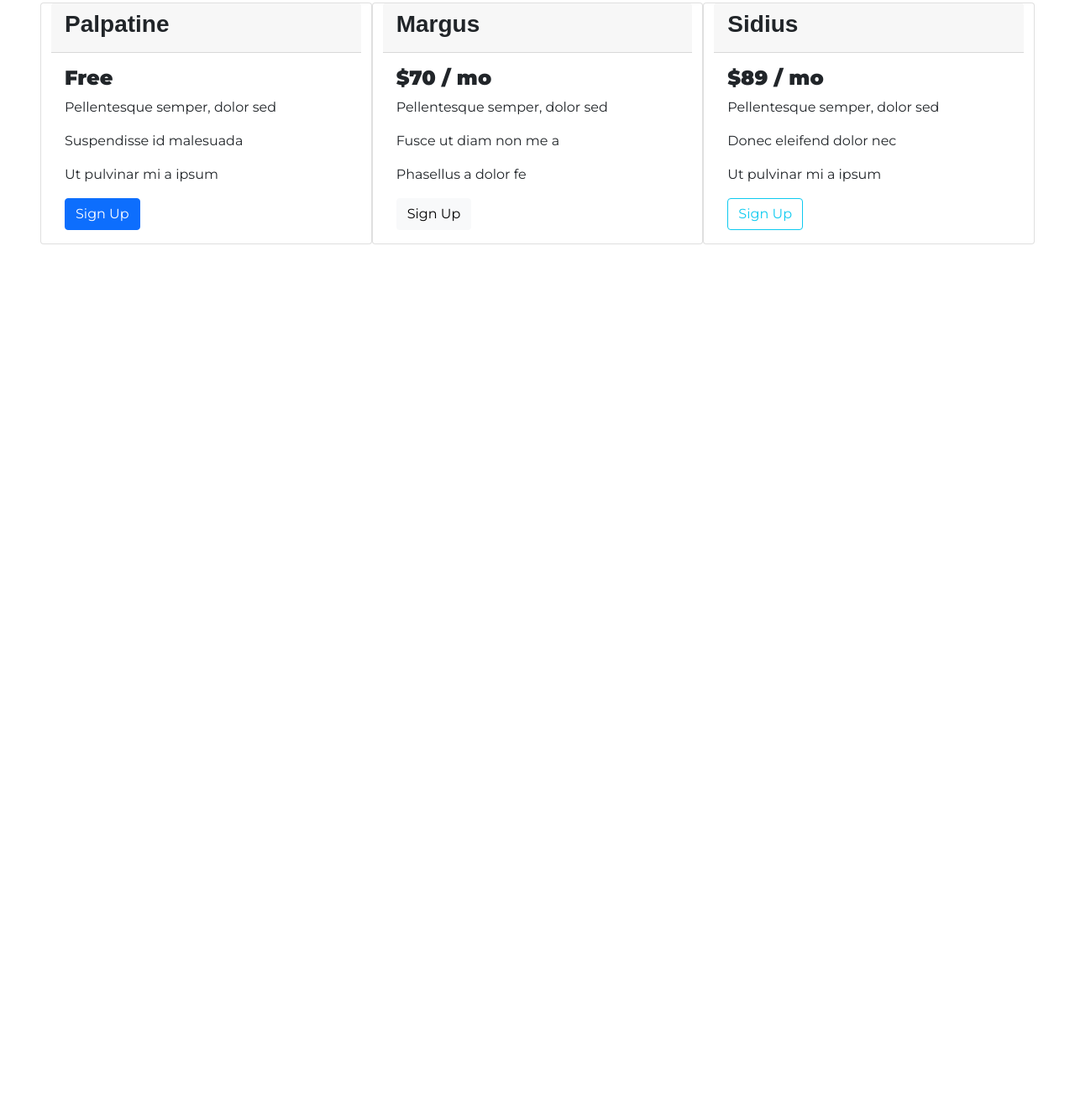
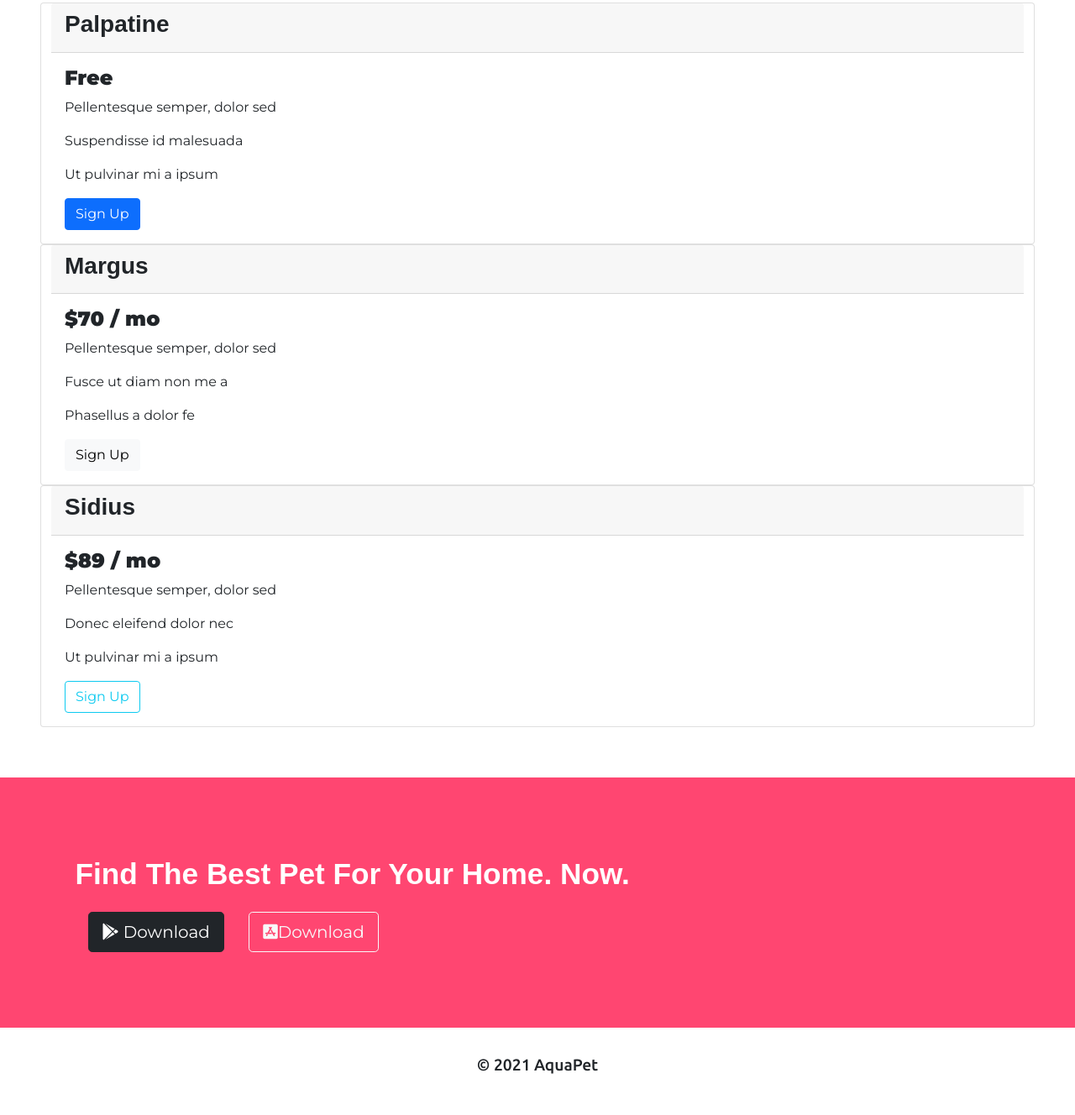
Before and after one commit to mohdazlan/aquaPet, a plain HTML site: page index.html in a window 1280 px wide. Shown: the part 1925-3253 px from the top of the page at 84% size. Before the commit the page ends 2276 px from the top, so only its background shows below. Drawn offline with nearby package versions, Linux system fonts and the light colour scheme.

Commit message:
last commit

```diff
--- a/css/style.css
+++ b/css/style.css
@@ -93,3 +93,24 @@ font-size: 1.5rem;}
 #pricing {
     padding: 60px;
 }
+
+#download{
+    background: #ff4671;
+    color: white;
+    padding: 7%;
+}
+
+#download-heading{
+    font-family: 'Montserrat-Black', sans-serif;
+    font-weight: 900;
+    font-size: 2.2rem;
+    line-height: 1.5;
+}
+
+#footer {
+    padding: 30px;
+    text-align: center;
+    font-family: "ubuntu";
+    font-size: 1.2rem;
+    line-height: 1.5;
+}
--- a/index.html
+++ b/index.html
@@ -207,18 +207,17 @@
       <img class="press-logo" src="img/mashable.png" />
     </div>
 
-
     <!-- Pricing -->
     <div id="pricing">
       <h2>A Plan for Every Pet Owner's Needs</h2>
       <p>Simple and affordable price plan for you and your pets</p>
 
       <div class="row">
-      <div class="card col">
+        <div class="card">
           <div class="card-header">
             <h3>Palpatine</h3>
           </div>
-        <div class="card-body ">
+          <div class="card-body">
             <h2>Free</h2>
             <p>Pellentesque semper, dolor sed</p>
             <p>Suspendisse id malesuada</p>
@@ -227,7 +226,7 @@
           </div>
         </div>
 
-      <div class="card  col">
+        <div class="card">
           <div class="card-header">
             <h3>Margus</h3>
           </div>
@@ -240,7 +239,7 @@
           </div>
         </div>
 
-      <div class="card  col">
+        <div class="card">
           <div class="card-header">
             <h3>Sidius</h3>
           </div>
@@ -249,11 +248,27 @@
             <p>Pellentesque semper, dolor sed</p>
             <p>Donec eleifend dolor nec</p>
             <p>Ut pulvinar mi a ipsum</p>
-          <button type="button"  class="btn btn-outline-info">Sign Up</button>
+            <button type="button" class="btn btn-outline-info">Sign Up</button>
+          </div>
+        </div>
       </div>
     </div>
 
+    <!-- Download -->
+    <div id="download">
+      <h3 id="download-heading">Find The Best Pet For Your Home. Now.</h3>
+      <button type="button" class="btn btn btn-dark btn-lg download-button">
+        <i class="fab fa-google-play"></i> Download
+      </button>
+      <button
+        type="button"
+        class="btn btn-outline-light btn-lg download-button"
+      >
+      <i class="fab fa-app-store-ios"></i>Download
+      </button>
     </div>
-    </div>
+    <footer id="footer">
+      <p>&copy; 2021 AquaPet</p>
+    </footer>
   </body>
 </html>
```
Lines whose indentation alone changed are shown as unchanged.
